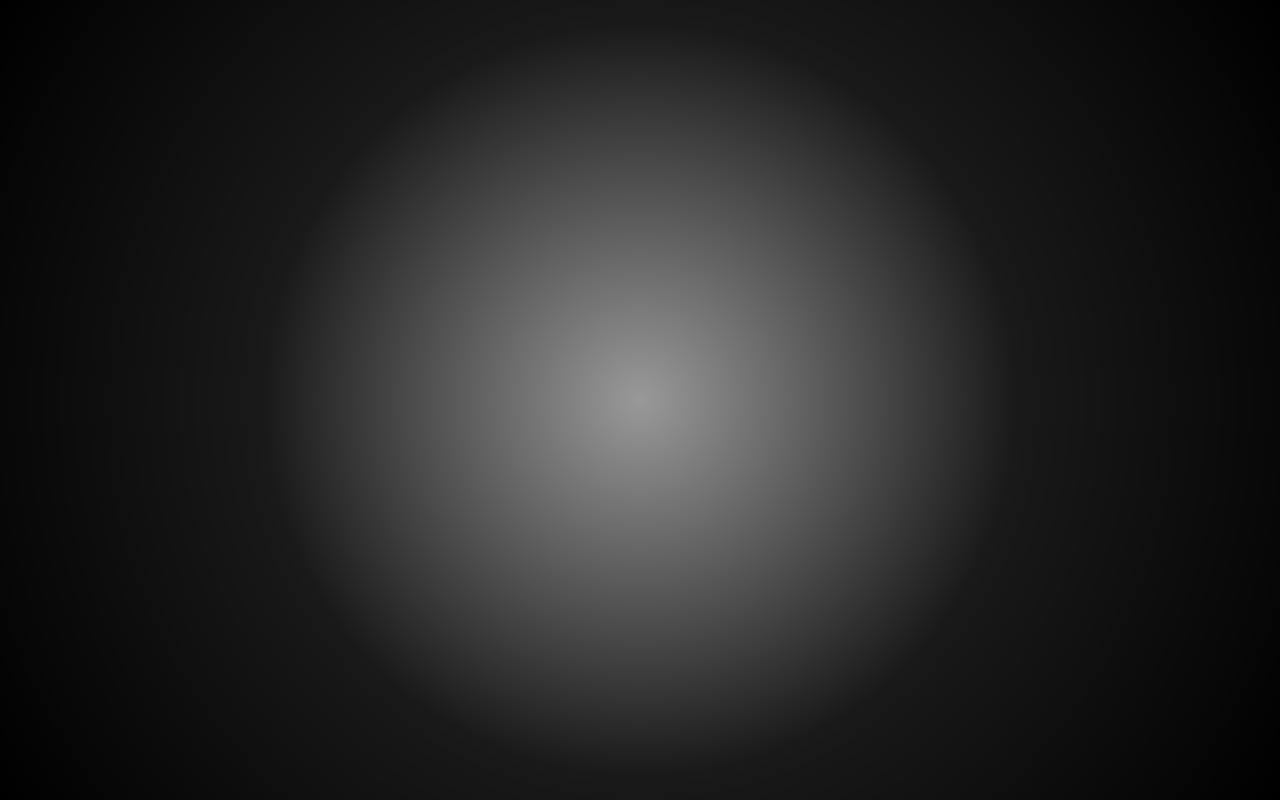
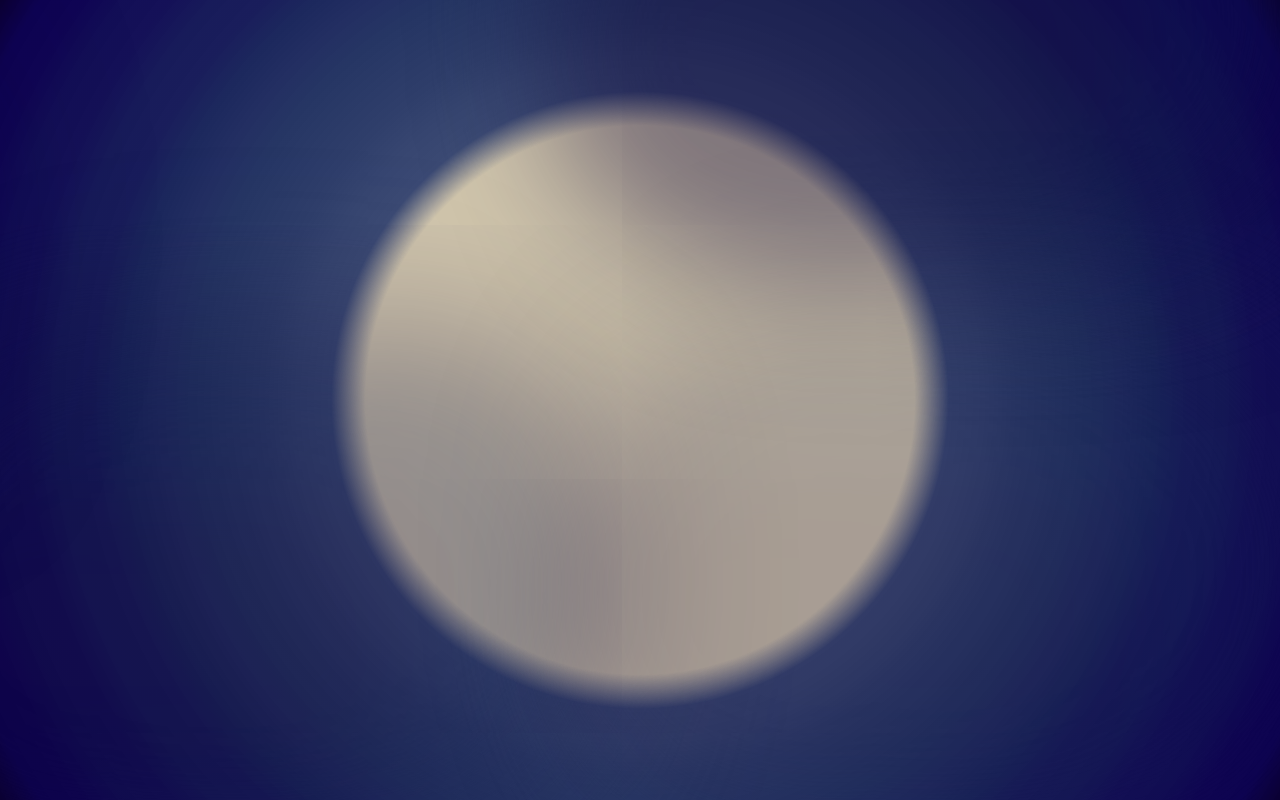
Before and after one commit to GhGeani/tmm-client, a Vue app: page / in a window 1280 px wide. Built offline with nearby package versions, Linux system fonts and the light colour scheme.

Commit message:
Final adjust sky+clouds

```diff
--- /dev/null
+++ b/src/components/cloud.vue
@@ -0,0 +1,40 @@
+
+<template lang="pug">
+  .cloud
+    .bubble#bubble-1.bg-english
+    .bubble#bubble-2.bg-silver
+    .bubble#bubble-3.bg-vanila
+</template>
+
+<style lang="stylus" scoped>
+random(min,max)
+  return math(0, 'random')*(max - min + 1) + min
+.cloud
+  position absolute
+  margin 2rem
+  width 14rem
+  height 5rem
+  border-radius 30rem
+  opacity .6
+  transition 10s
+  .bubble
+    position absolute
+    height 7rem
+    width 21rem
+    border-radius 55rem
+  #bubble-1
+    margin-left random(-2, 25)rem
+    margin-top random(-4, 2)rem
+    background-color rgba(11, 1, 51, 1)
+    box-shadow 7px -2px 12rem 12rem rgba(11, 1, 51, 1)
+  #bubble-2
+    margin-left random(-2, 25)rem
+    margin-top random(-4, 2)rem
+    background-color rgba(11, 29, 81, 1)
+    box-shadow 7px -2px 8rem 8rem rgba(11, 29, 81, 1)
+  #bubble-3
+    margin-left random(-2, 25)rem
+    margin-top random(-4, 2)rem
+    background-color rgba(11, 1, 51, 1)
+    box-shadow 7px -2px 8rem 8rem rgba(11, 1, 51, 1)
+</style>
--- a/src/views/Landing.vue
+++ b/src/views/Landing.vue
@@ -1,6 +1,20 @@
 <template lang="pug">
   main.conainer.h-100#landing
+    cloud#cloud-one
+    cloud#cloud-two
+    cloud#cloud-tree
+    cloud#cloud-four
 </template>
+
+<script>
+import cloud from '../components/cloud.vue';
+
+export default {
+  components: {
+    cloud,
+  },
+};
+</script>
 
 <style lang="stylus" scoped>
 #landing
@@ -12,7 +26,53 @@
   z-index 10
   background-image radial-gradient(
     circle,
-    alpha(black, 0.4),
-    alpha(black, 0.9),
-    alpha(black, 1))
+    alpha(rgba(209, 198, 173, 1), 1),
+    alpha(rgba(209, 198, 173, 1), 1),
+    alpha(rgba(209, 198, 173, 1), 1),
+    alpha(rgba(209, 198, 173, 1), 1),
+    alpha(rgba(209, 198, 173, 1), 1),
+    alpha(rgba(209, 198, 173, 1), 1),
+    alpha(rgba(209, 198, 173, 1), 1),
+    alpha(rgba(209, 198, 173, 1), 1),
+    alpha(rgba(209, 198, 173, 1), 1),
+    alpha(rgba(11, 29, 81, 1), .8),
+    alpha(rgba(11, 29, 81, 1), .82),
+    alpha(rgba(11, 29, 81, 1), .85),
+    alpha(rgba(11, 29, 81, 1), .87),
+    alpha(rgba(11, 29, 81, 1), .89),
+    alpha(rgba(11, 24, 81, 1), .9),
+    alpha(rgba(11, 24, 81, 1), .93),
+    alpha(rgba(11, 15, 81, 1), .94),
+    alpha(rgba(11, 15, 81, 1), .95),
+    alpha(rgba(11, 7, 81, 1), .96),
+    alpha(rgba(11, 7, 81, 1), .97),
+    alpha(rgba(11, 0, 81, 1), .98),
+    alpha(rgba(11, 0, 81, 1), .99),
+    alpha(rgba(11, 0, 50, 1), 1))
+
+@keyframes move
+  0%
+    margin-left -100rem
+  100%
+    margin-left 100%
+#cloud-one
+  bottom 10rem
+  left -2rem
+  animation move 15s linear infinite
+  opacity .3
+#cloud-two
+  top 10rem
+  left -20rem
+  animation move 20s linear infinite
+  opacity .4
+#cloud-tree
+  top 30rem
+  left 30rem
+  // animation move 15s linear infinite
+  opacity .2
+#cloud-four
+  top -5rem
+  left 30rem
+  // animation move 10s linear infinite
+  opacity .4
 </style>
```
